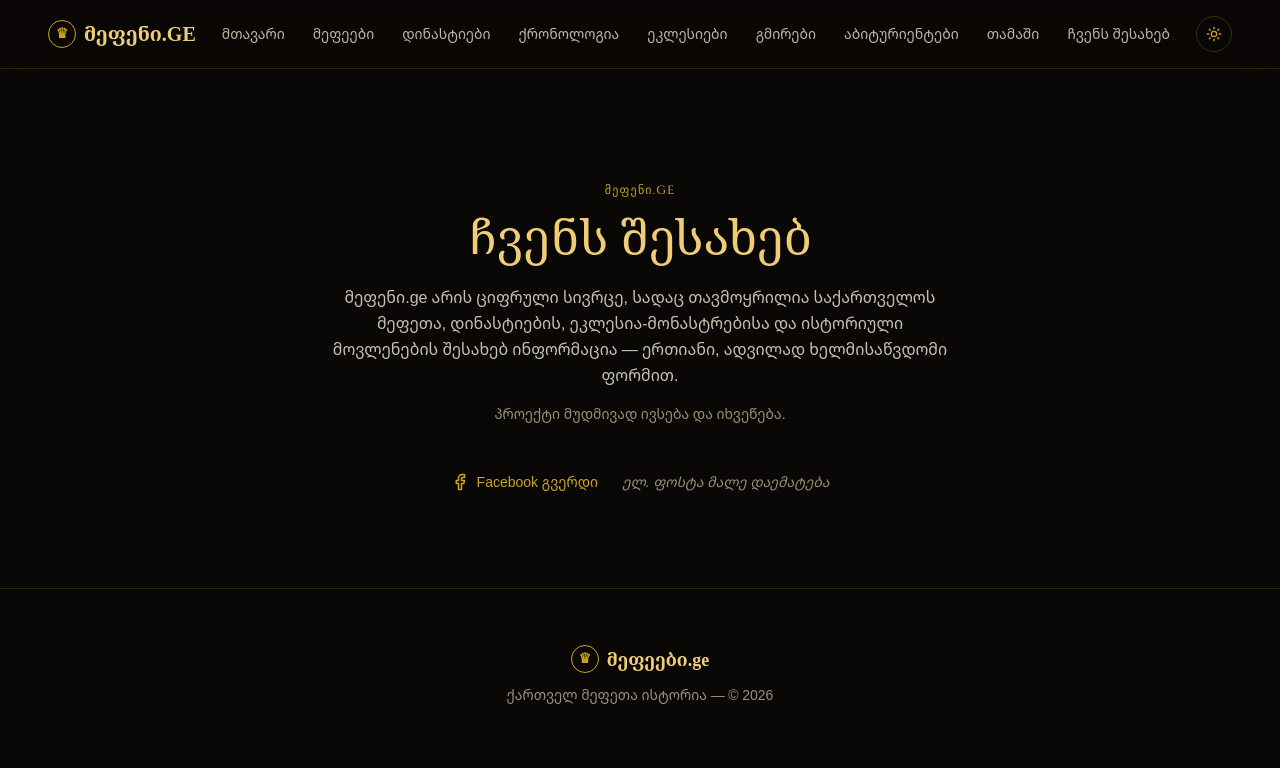
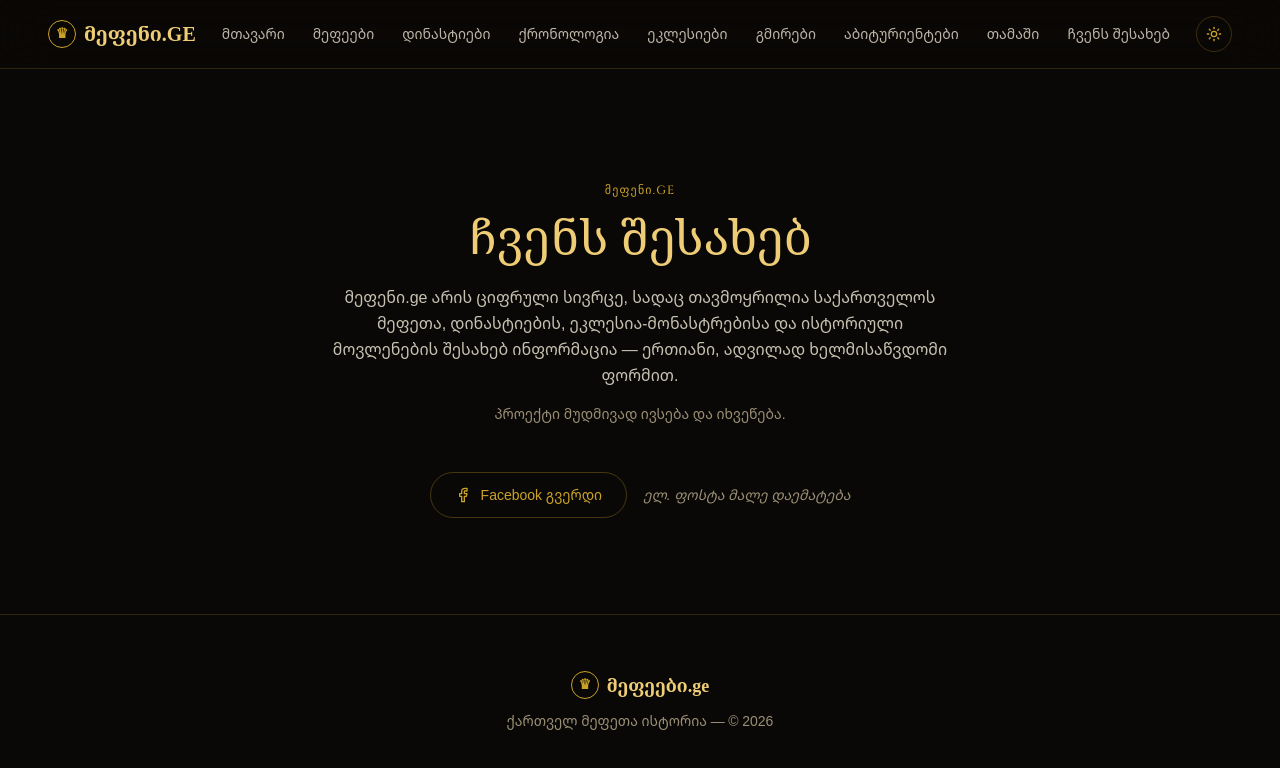
Before and after one commit to chkona/mefeni-com, a Next.js app: page /about in a window 1280 px wide. Shown: the top 768 px of the page. Built offline with nearby package versions, Linux system fonts and the light colour scheme.

Commit message:
Update page.tsx

```diff
--- a/app/about/page.tsx
+++ b/app/about/page.tsx
@@ -26,16 +26,16 @@ export default function AboutPage() {
         პროექტი მუდმივად ივსება და იხვეწება.
       </p>
 
-      <div className="flex items-center justify-center gap-6">
+      <div className="flex flex-col sm:flex-row items-center justify-center gap-4">
         {FACEBOOK_URL ? (
           <a
             href={FACEBOOK_URL}
             target="_blank"
             rel="noopener noreferrer"
-            className="flex items-center gap-2 text-gold hover:text-goldBright transition-colors text-sm"
+            className="inline-flex items-center gap-2.5 px-6 py-3 rounded-full border border-gold/30 text-gold hover:text-goldBright hover:border-gold/60 hover:bg-gold/5 transition-all text-sm font-medium"
           >
-            <Facebook size={18} />
-            Facebook გვერდი
+            <Facebook size={16} strokeWidth={2} />
+            <span>Facebook გვერდი</span>
           </a>
         ) : (
           <span className="text-muted text-sm italic">Facebook გვერდი მალე დაემატება</span>
@@ -44,10 +44,10 @@ export default function AboutPage() {
         {EMAIL ? (
           <a
             href={`mailto:${EMAIL}`}
-            className="flex items-center gap-2 text-gold hover:text-goldBright transition-colors text-sm"
+            className="inline-flex items-center gap-2.5 px-6 py-3 rounded-full border border-gold/30 text-gold hover:text-goldBright hover:border-gold/60 hover:bg-gold/5 transition-all text-sm font-medium"
           >
-            <Mail size={18} />
-            {EMAIL}
+            <Mail size={16} strokeWidth={2} />
+            <span>{EMAIL}</span>
           </a>
         ) : (
           <span className="text-muted text-sm italic">ელ. ფოსტა მალე დაემატება</span>
```
